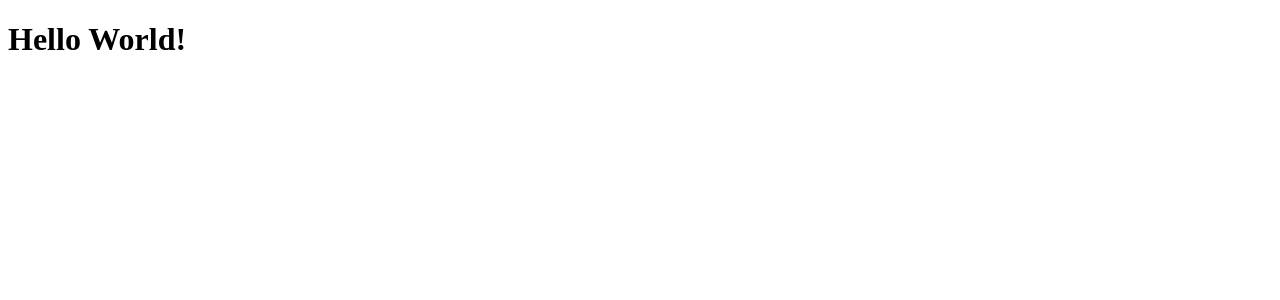
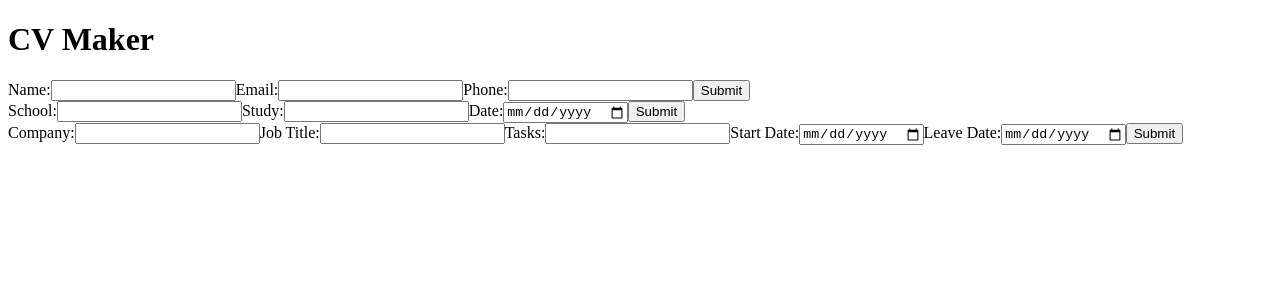
Before and after one commit to tanlaan/top_cv_application_hooks, a React (Create React App) app: page / in a window 1280 px wide. Shown: the top 300 px of the page. Built offline with nearby package versions, Linux system fonts and the light colour scheme.

Commit message:
General Info functionality

```diff
--- a/src/App.js
+++ b/src/App.js
@@ -1,8 +1,17 @@
 import React from 'react'
+import General from './components/General'
+import Education from './components/Education'
+import Skills from './components/Skills'
 
 function App() {
   return (
-    <h1>Hello World!</h1>
+    <div>
+      <h1>CV Maker</h1>
+      <General />
+      <Education />
+      <Skills />
+    </div>
+
   )
 }
 
--- /dev/null
+++ b/src/components/Education.js
@@ -0,0 +1,23 @@
+import React from 'react'
+
+function Education(props) {
+    return (
+        <form>
+            <label>
+                School:
+                <input type='text' />
+            </label>
+            <label>
+                Study:
+                <input type='text' />
+            </label>
+            <label>
+                Date:
+                <input type='date' />
+            </label>
+            <button>Submit</button>
+        </form>
+    )
+}
+
+export default Education
--- /dev/null
+++ b/src/components/General.js
@@ -0,0 +1,63 @@
+import React, {useState} from 'react'
+
+function General() {
+    const [edit, setEdit] = useState(true)
+    const [name, setName] = useState('')
+    const [email, setEmail] = useState('')
+    const [telephone, setTelephone] = useState('')
+
+    if (edit) {
+        return (
+        <GeneralEdit
+            setEdit={setEdit}
+            name={name}
+            setName={setName}
+            email={email}
+            setEmail={setEmail}
+            telephone={telephone}
+            setTelephone={setTelephone}
+        />)
+    }
+    return (
+    <GeneralDisplay
+        setEdit={setEdit}
+        name={name}
+        email={email}
+        telephone={telephone}
+    />)
+}
+
+function GeneralEdit(props) {
+    const {setEdit, name, setName, email, setEmail, telephone, setTelephone} = props
+    return (
+        <form>
+            <label>
+                Name:
+                <input type='text' value={name} onChange={(e) => setName(e.target.value)} />
+            </label>
+            <label>
+                Email:
+                <input type='email' value={email} onChange={(e) => setEmail(e.target.value)}/>
+            </label>
+            <label>
+                Phone:
+                <input type='tel' value={telephone} onChange={(e) => setTelephone(e.target.value)} />
+            </label>
+            <button onClick={(e) => setEdit(false)}>Submit</button>
+        </form>
+    )
+
+}
+
+function GeneralDisplay(props) {
+    const {setEdit, name, email, telephone} = props
+    return(
+        <div>
+            <h2>{name}</h2>
+            <p>Email: {email} -- Phone: {telephone}</p>
+            <button onClick={(e) => setEdit(true)}>Edit</button>
+        </div>
+    )
+}
+
+export default General
--- /dev/null
+++ b/src/components/Skills.js
@@ -0,0 +1,31 @@
+import React from 'react'
+
+function Skills(props) {
+    return (
+        <form>
+            <label>
+                Company:
+                <input type='text' />
+            </label>
+            <label>
+                Job Title:
+                <input type='text' />
+            </label>
+            <label>
+                Tasks:
+                <input type='text' />
+            </label>
+            <label>
+                Start Date:
+                <input type='date' />
+            </label>
+            <label>
+                Leave Date:
+                <input type='date' />
+            </label>
+            <button>Submit</button>
+        </form>
+    )
+}
+
+export default Skills
```
Also changed, not shown: 1 other file (tests, documents, lock files or other folders).
